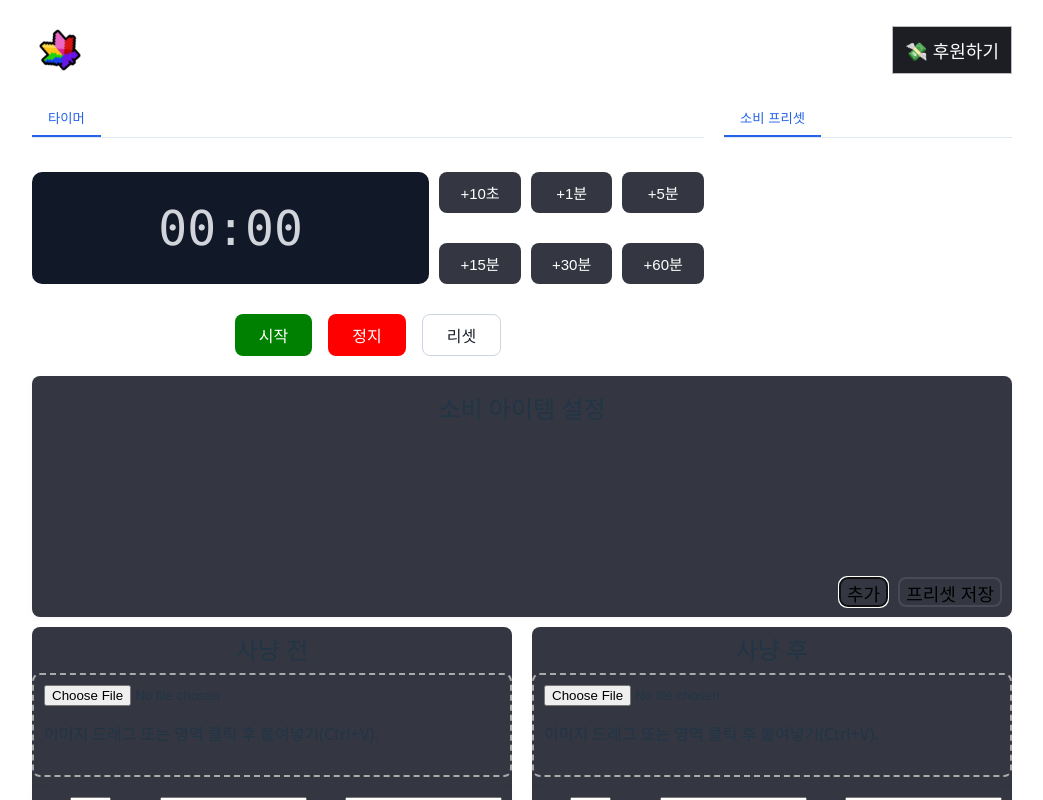
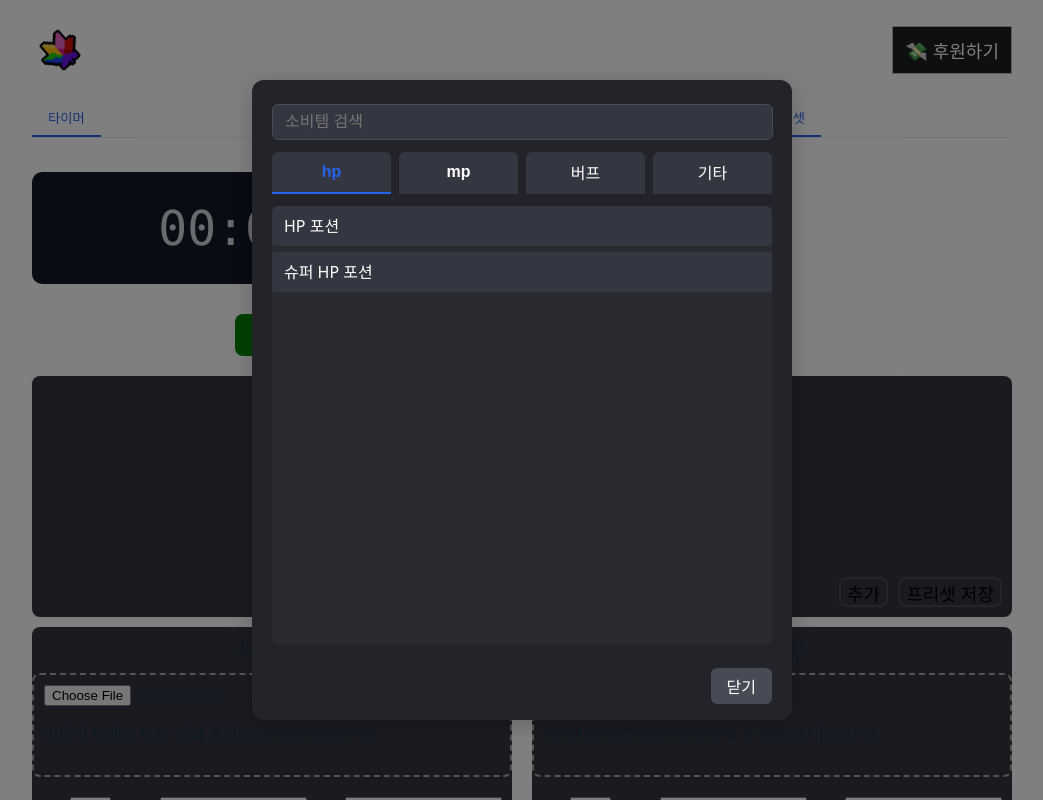
Before and after one commit to TaeTaeKim/malan-timer-fe, a Vue app: page / in a window 1280 px wide. Both pictures are taken after a click on the button "추가". Shown: the top 800 px of the page, without its empty margins (118-1161 px from the left). Built offline with nearby package versions, Linux system fonts and the light colour scheme.

Commit message:
<feat> : 소비아이템 클릭시 모달창 나오도록 추가

```diff
--- a/src/components/Consume.vue
+++ b/src/components/Consume.vue
@@ -1,3 +1,32 @@
+<script setup lang="ts">
+import { ref, computed } from 'vue';
+
+const showModal = ref<boolean>(false);
+const search = ref('');
+const tabs = ['hp', 'mp', '버프', '기타'];
+const selectedTab = ref<string>(tabs[0]);
+
+// Example items, replace with your actual data
+interface Item {
+    name: string;
+    type: string;
+}
+const items = ref<Item[]>([
+    { name: 'HP 포션', type: 'hp' },
+    { name: 'MP 포션', type: 'mp' },
+    { name: '버프', type: '버프' },
+    { name: '기타', type: '기타' },
+    { name: '슈퍼 HP 포션', type: 'hp' },
+    { name: '슈퍼 MP 포션', type: 'mp' },
+]);
+
+const filteredItems = computed(() => {
+    return items.value.filter(item =>
+        item.type === selectedTab.value &&
+        item.name.toLowerCase().includes(search.value.toLowerCase())
+    );
+});
+</script>
 <template>
     <div class="consume-section">
         <h2 class="consume-title">소비 아이템 설정</h2>
@@ -5,8 +34,27 @@
 
         </div>
         <div class="consume-section-botton">
-            <button class="consume-add">추가</button>
+            <button class="consume-add" @click="showModal = true">추가</button>
             <button class="consume-save">프리셋 저장</button>
+        </div>
+    </div>
+
+    <div v-if="showModal" class="modal-overlay">
+        <div class="modal-container">
+            <div class="modal-header">
+                <input v-model="search" class="potion-search" placeholder="소비템 검색">
+            </div>
+            <div class="modal-tabs">
+                <button v-for="tab in tabs" :key="tab" :class="['modal-tab', { active: selectedTab === tab }]"
+                    @click="selectedTab = tab">{{ tab }}</button>
+            </div>
+            <div class="modal-list">
+                <div v-for="item in filteredItems" :key="item.name" class="modal-list-item">
+                    {{ item.name }}
+                </div>
+            </div>
+            <button class="modal-close" @click="showModal = false">닫기</button>
+
         </div>
     </div>
 
@@ -51,4 +99,104 @@
     background: none;
     border: 2px solid #484B56;
 }
+
+
+.modal-overlay {
+    position: fixed;
+    top: 0;
+    left: 0;
+    width: 100vw;
+    height: 100vh;
+    background: rgba(0, 0, 0, 0.5);
+    display: flex;
+    align-items: center;
+    justify-content: center;
+    z-index: 1000;
+}
+
+.modal-container {
+    background: #23242a;
+    border-radius: 12px;
+    padding: 24px 20px 16px 20px;
+    min-width: 500px;
+    min-height: 600px;
+    box-shadow: 0 4px 24px rgba(0, 0, 0, 0.2);
+    display: flex;
+    flex-direction: column;
+    align-items: stretch;
+    position: relative;
+}
+
+.modal-header {
+    margin-bottom: 12px;
+}
+
+.potion-search {
+    width: 95%;
+    padding: 8px 12px;
+    border-radius: 6px;
+    border: 1px solid #484B56;
+    font-size: 16px;
+    background: #343741;
+    color: #fff;
+}
+
+.modal-tabs {
+    display: flex;
+    gap: 8px;
+    margin-bottom: 12px;
+}
+
+.modal-tab {
+    flex: 1;
+    padding: 8px 0;
+    border: none;
+    background: #343741;
+    color: #fff;
+    border-radius: 6px 6px 0 0;
+    font-weight: 700;
+    cursor: pointer;
+    font-size: 16px;
+    border-bottom: 2px solid transparent;
+    transition: border-color 0.2s;
+}
+
+.modal-tab.active {
+    border-bottom: 2px solid #2563EB;
+    color: #2563EB;
+}
+
+.modal-list {
+    flex: 1;
+    overflow-y: auto;
+    background: #2a2b31;
+    border-radius: 6px;
+    margin-bottom: 16px;
+}
+
+.modal-list-item {
+    padding: 8px 12px;
+    border-radius: 4px;
+    margin-bottom: 6px;
+    background: #343741;
+    color: #fff;
+    cursor: pointer;
+    transition: background 0.2s;
+}
+
+.modal-list-item:hover {
+    background: #484B56;
+}
+
+.modal-close {
+    align-self: flex-end;
+    margin-top: 8px;
+    padding: 6px 16px;
+    border-radius: 6px;
+    border: none;
+    background: #484B56;
+    color: #fff;
+    font-size: 16px;
+    cursor: pointer;
+}
 </style>
--- a/src/style.css
+++ b/src/style.css
@@ -48,10 +48,10 @@ button {
 button:hover {
   border-color: #646cff;
 }
-button:focus,
+/* button:focus,
 button:focus-visible {
   outline: 4px auto -webkit-focus-ring-color;
-}
+} */
 
 .card {
   padding: 2em;
--- a/src/views/App.vue
+++ b/src/views/App.vue
@@ -1,9 +1,9 @@
 <script setup lang="ts">
 import AppHeader from '../components/AppHeader.vue';
-import Consume from '../components/Consume.vue';
 import HuntInfo from '../components/HuntInfo.vue';
 import Preset from '../components/Preset.vue';
 import Timer from '../components/Timer.vue';
+import Consume from '../components/Consume.vue'
 </script>
 
 <template>
```
